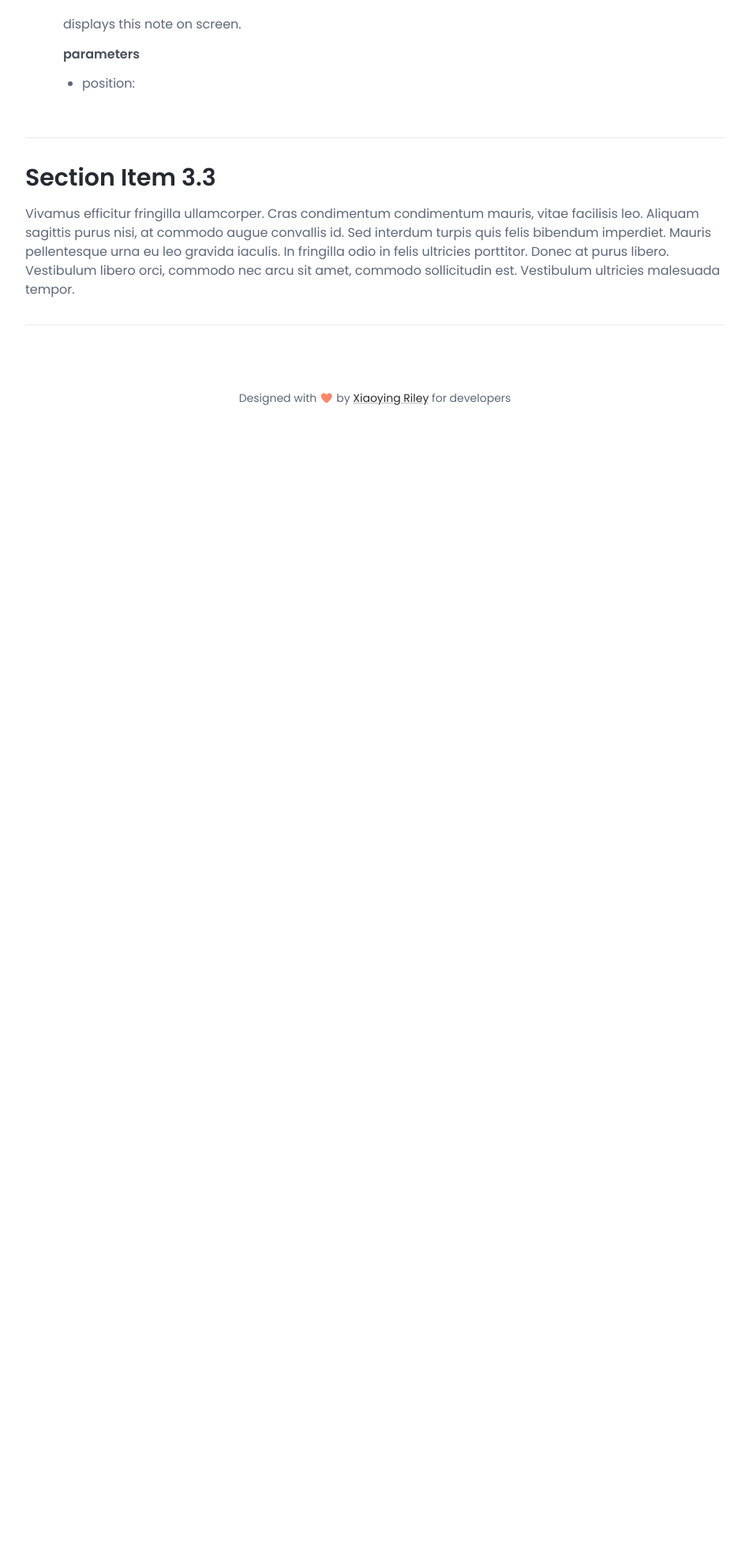
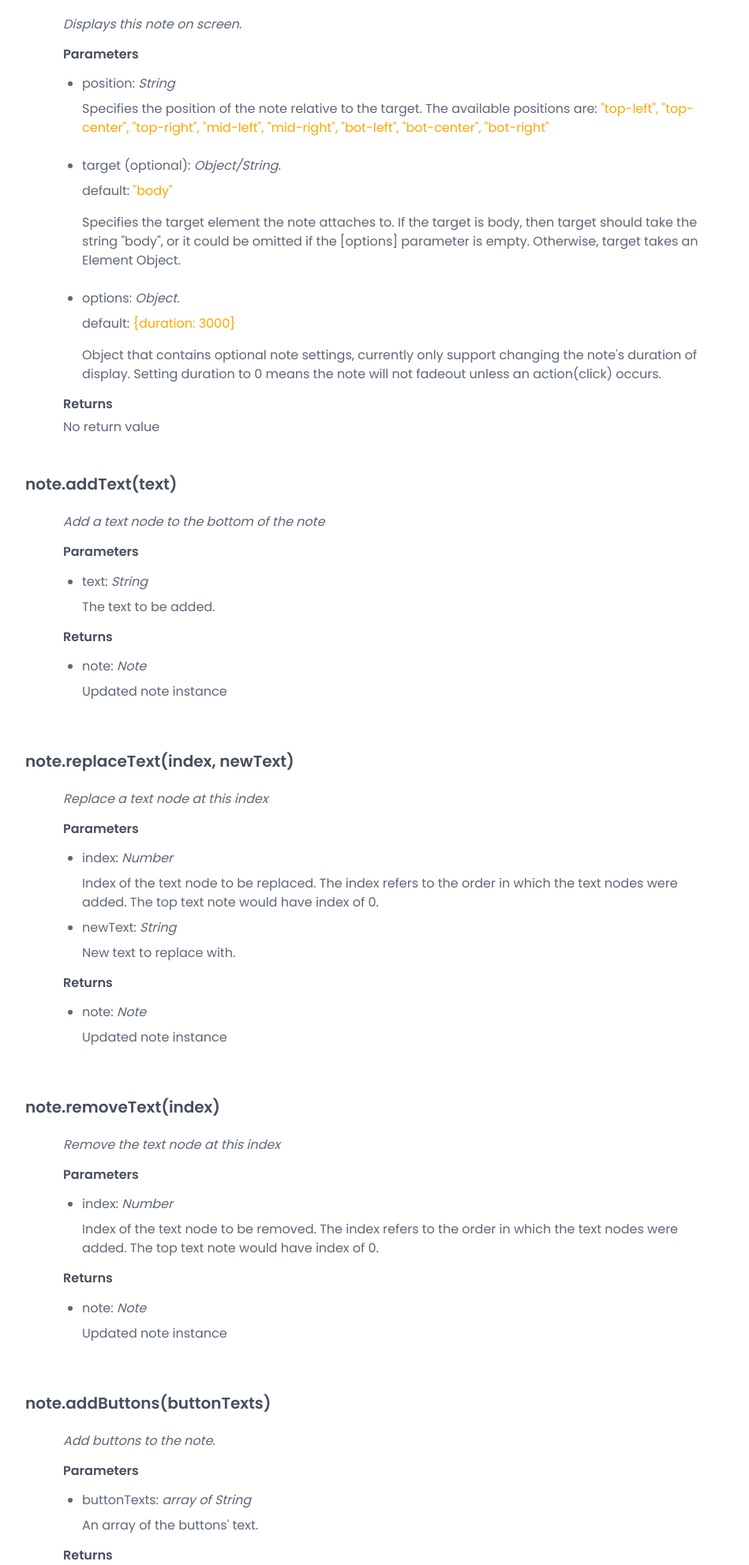
Before and after one commit to Kreins/Note.js, a website with bundled scripts: page pub/example.html in a window 1280 px wide. Shown: the part 9473-11455 px from the top of the page at 79% size, without its empty margins (315-1264 px from the left). Before the commit the page ends 10537 px from the top, so only its background shows below. Built offline with nearby package versions, Linux system fonts and the light colour scheme; a script that the page names is missing.

Commit message:
added display, text apis

```diff
--- a/pub/example.html
+++ b/pub/example.html
@@ -1011,12 +1011,153 @@ userResponse.then((res) => {
               <br />
               <h4>note.display(position, [target], [options])</h4>
               <div class="description">
-                <p>displays this note on screen.</p>
-                <h5>parameters</h5>
+                <p><i>Displays this note on screen.</i></p>
+                <h5>Parameters</h5>
                 <ul>
-                  <li>position:</li>
+                  <li>position: <i>String</i></li>
+                  <p>
+                    Specifies the position of the note relative to the target.
+                    The available positions are:
+                    <span class="highlight"
+                      >"top-left", "top-center", "top-right", "mid-left",
+                      "mid-right", "bot-left", "bot-center", "bot-right"</span
+                    >
+                  </p>
+                  <li>target (optional): <i>Object/String. </i></li>
+                  <p>default: <span class="highlight">"body"</span></p>
+                  <p>
+                    Specifies the target element the note attaches to. If the
+                    target is body, then target should take the string "body",
+                    or it could be omitted if the [options] parameter is empty.
+                    Otherwise, target takes an Element Object.
+                  </p>
+                  <li>options: <i>Object. </i></li>
+                  <p>
+                    default: <span class="highlight">{duration: 3000}</span>
+                  </p>
+                  <p>
+                    Object that contains optional note settings, currently only
+                    support changing the note's duration of display. Setting
+                    duration to 0 means the note will not fadeout unless an
+                    action(click) occurs.
+                  </p>
+                </ul>
+                <h5>Returns</h5>
+                <p>No return value</p>
+              </div>
+              <br />
+              <br />
+
+              <h4>note.addText(text)</h4>
+              <div class="description">
+                <p><i>Add a text node to the bottom of the note</i></p>
+                <h5>Parameters</h5>
+                <ul>
+                  <li>text: <i>String</i></li>
+                  The text to be added.
+                </ul>
+                <h5>Returns</h5>
+                <ul>
+                  <li>note: <i>Note</i></li>
+                  Updated note instance
                 </ul>
               </div>
+              <br />
+              <br />
+
+              <h4>note.replaceText(index, newText)</h4>
+              <div class="description">
+                <p><i>Replace a text node at this index</i></p>
+                <h5>Parameters</h5>
+                <ul>
+                  <li>index: <i>Number</i></li>
+                  Index of the text node to be replaced. The index refers to the
+                  order in which the text nodes were added. The top text note
+                  would have index of 0.
+                  <li>newText: <i>String</i></li>
+                  New text to replace with.
+                </ul>
+                <h5>Returns</h5>
+                <ul>
+                  <li>note: <i>Note</i></li>
+                  Updated note instance
+                </ul>
+              </div>
+              <br />
+              <br />
+
+              <h4>note.removeText(index)</h4>
+              <div class="description">
+                <p><i>Remove the text node at this index</i></p>
+                <h5>Parameters</h5>
+                <ul>
+                  <li>index: <i>Number</i></li>
+                  Index of the text node to be removed. The index refers to the
+                  order in which the text nodes were added. The top text note
+                  would have index of 0.
+                </ul>
+                <h5>Returns</h5>
+                <ul>
+                  <li>note: <i>Note</i></li>
+                  Updated note instance
+                </ul>
+              </div>
+              <br />
+              <br />
+
+              <h4>note.addButtons(buttonTexts)</h4>
+              <div class="description">
+                <p><i>Add buttons to the note.</i></p>
+                <h5>Parameters</h5>
+                <ul>
+                  <li>buttonTexts: <i>array of String</i></li>
+                  An array of the buttons' text.
+                </ul>
+                <h5>Returns</h5>
+                <ul>
+                  <li>note: <i>Note</i></li>
+                  Updated note instance
+                </ul>
+              </div>
+              <br />
+              <br />
+
+              <h4>note.replaceButton(index, newText)</h4>
+              <div class="description">
+                <p><i>Replace the button at this index.</i></p>
+                <h5>Parameters</h5>
+                <ul>
+                  <li>index: <i>Number</i></li>
+                  Index of button to be replaced.
+                  <li>newText: <i>String</i></li>
+                  The new button's text.
+                </ul>
+                <h5>Returns</h5>
+                <ul>
+                  <li>note: <i>Note</i></li>
+                  Updated note instance
+                </ul>
+              </div>
+              <br />
+              <br />
+
+              <h4>note.removeButtons(buttonTexts)</h4>
+              <div class="description">
+                <p><i>Remove buttons from this note</i></p>
+                <h5>Parameters</h5>
+                <ul>
+                  <li>buttonTexts: <i>array of String</i></li>
+                  For each String in this array, find and remove the button that
+                  contains this String.
+                </ul>
+                <h5>Returns</h5>
+                <ul>
+                  <li>note: <i>Note</i></li>
+                  Updated note instance
+                </ul>
+              </div>
+              <br />
+              <br />
             </section>
             <!--//section-->
 
```
